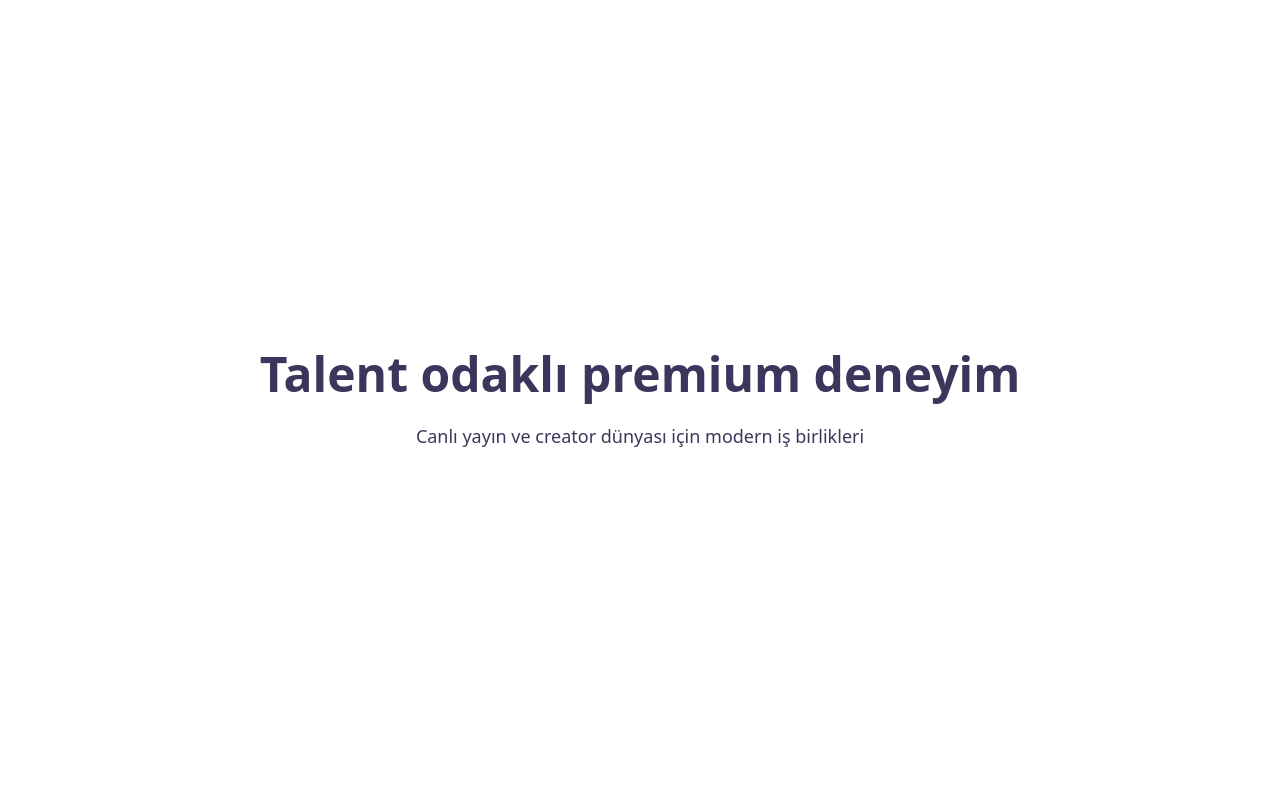
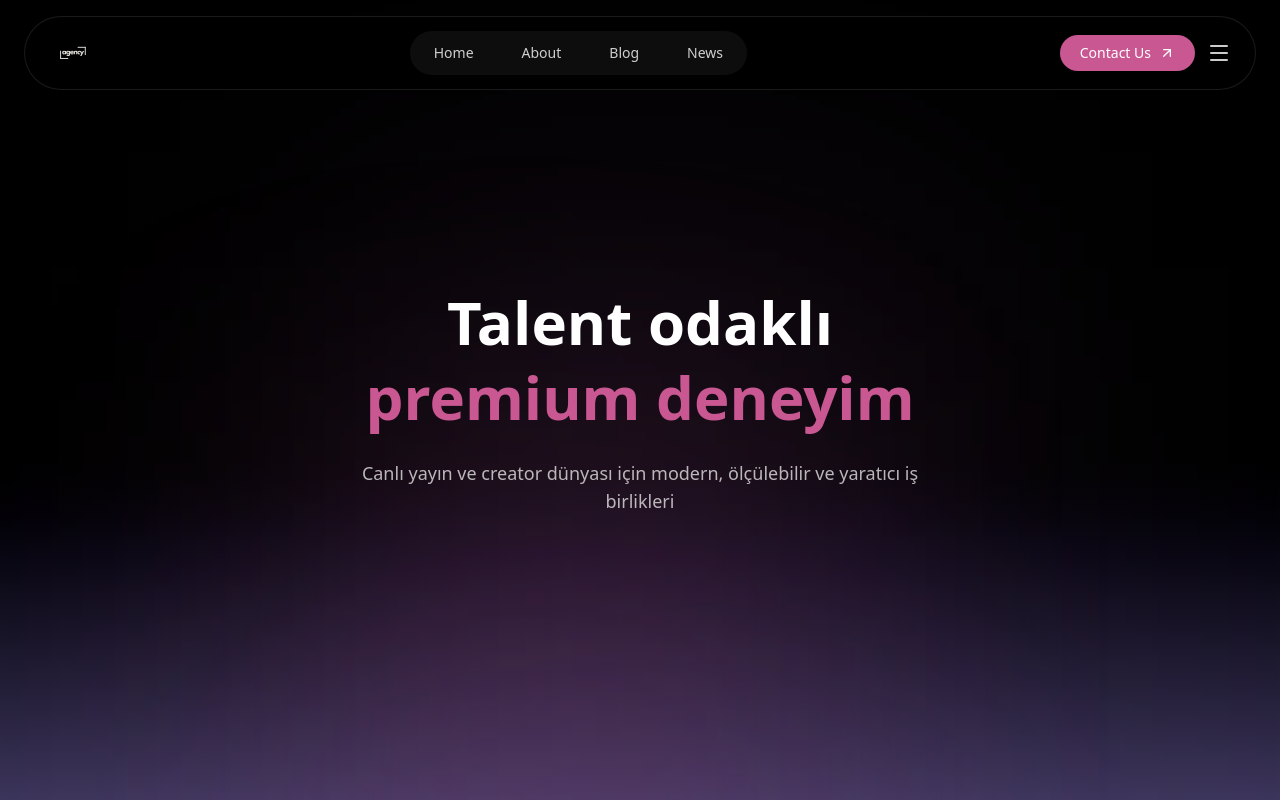
Before and after one commit to elifgure/agency-website, a Next.js app: page / in a window 1280 px wide. Built offline with nearby package versions, Linux system fonts and the light colour scheme.

Commit message:
feat: Introduce foundational UI components for header, hero, and navigation, including a menu overlay.

```diff
--- a/package.json
+++ b/package.json
@@ -10,6 +10,7 @@
   },
   "dependencies": {
     "framer-motion": "^12.26.2",
+    "lucide-react": "^0.562.0",
     "next": "16.1.3",
     "react": "19.2.3",
     "react-dom": "19.2.3"
--- /dev/null
+++ b/src/app/components/Header.jsx
@@ -0,0 +1,102 @@
+"use client";
+
+import { useState } from "react";
+import { motion } from "framer-motion";
+import { ArrowUpRight, Menu } from "lucide-react";
+import Image from "next/image";
+import MenuOverlay from "./MenuOverlay";
+
+export default function Navbar() {
+  const [menuOpen, setMenuOpen] = useState(false);
+
+  return (
+    <>
+      <motion.nav
+        initial={{ opacity: 0, y: -20 }}
+        animate={{ opacity: 1, y: 0 }}
+        transition={{ duration: 0.8, ease: "easeOut" }}
+        className="fixed top-0 left-0 w-full z-40"
+      >
+        <div className="mx-auto max-w-7xl px-6 py-4">
+          <div
+            className="
+              flex items-center justify-between
+              rounded-full
+              bg-black/40 backdrop-blur-xl
+              border border-white/10
+              px-6 py-3
+            "
+          >
+            {/* LOGO */}
+            <div className="w-12 h-12 flex items-center justify-center">
+              <Image
+                src="/image/logo.svg"
+                alt="Logo"
+                width={48}
+                height={48}
+                priority
+              />
+            </div>
+
+            {/* CENTER MENU (DESKTOP) */}
+            <div className="hidden md:flex items-center gap-2 bg-white/5 rounded-full p-1">
+              {["Home", "About", "Blog", "News"].map((item) => (
+                <button
+                  key={item}
+                  className="
+                    px-5 py-2 rounded-full
+                    text-sm text-white/80
+                    hover:text-white
+                    hover:bg-white/10
+                    transition
+                  "
+                >
+                  {item}
+                </button>
+              ))}
+            </div>
+
+            {/* RIGHT ACTIONS */}
+            <div className="flex items-center gap-3">
+              <button
+                className="
+                  group hidden sm:flex items-center gap-2
+                  px-5 py-2 rounded-full
+                  bg-[var(--color-accent)]
+                  text-white text-sm font-medium
+                  hover:opacity-90 transition
+                "
+              >
+                Contact Us
+                <ArrowUpRight
+                  className="
+                    w-4 h-4
+                    transition-transform duration-300 ease-out
+                    group-hover:-translate-y-1
+                    group-hover:translate-x-1
+                  "
+                />
+              </button>
+
+              {/* MENU ICON */}
+              <Menu
+                onClick={() => setMenuOpen(true)}
+                className="
+                  text-white/80 hover:text-white
+                  cursor-pointer transition
+                  hover:scale-110
+                "
+              />
+            </div>
+          </div>
+        </div>
+      </motion.nav>
+
+      {/* OVERLAY MENU */}
+      <MenuOverlay
+        open={menuOpen}
+        onClose={() => setMenuOpen(false)}
+      />
+    </>
+  );
+}
--- a/src/app/components/Hero.jsx
+++ b/src/app/components/Hero.jsx
@@ -7,15 +7,34 @@ export default function Hero({ show }) {
     <motion.section
       initial={{ opacity: 0, y: 60 }}
       animate={show ? { opacity: 1, y: 0 } : {}}
-      transition={{ duration: 1.2, ease: "easeOut" }}
-      className="min-h-screen flex items-center justify-center"
+      transition={{ duration: 1.1, ease: "easeOut" }}
+      className="
+        relative min-h-screen
+        flex items-center justify-center
+        bg-gradient-to-b
+        from-black via-black to-[var(--color-dark)]
+        text-white
+        overflow-hidden
+      "
     >
-      <div className="text-center">
-        <h1 className="text-5xl font-bold">
-          Talent odaklı premium deneyim
+      {/* SOFT GLOW BACKGROUND */}
+      <div className="absolute inset-0 pointer-events-none">
+        <div className="absolute top-1/3 left-1/2 -translate-x-1/2 w-[600px] h-[600px] bg-[var(--color-primary)]/20 blur-[140px]" />
+        <div className="absolute top-2/3 left-1/4 w-[400px] h-[400px] bg-[var(--color-accent)]/20 blur-[160px]" />
+      </div>
+
+      {/* CONTENT */}
+      <div className="relative z-10 text-center px-6">
+        <h1 className="text-5xl md:text-6xl font-semibold leading-tight">
+          Talent odaklı <br />
+          <span className="text-[var(--color-accent)]">
+            premium deneyim
+          </span>
         </h1>
-        <p className="mt-6 text-lg max-w-xl mx-auto">
-          Canlı yayın ve creator dünyası için modern iş birlikleri
+
+        <p className="mt-6 text-lg text-white/70 max-w-xl mx-auto">
+          Canlı yayın ve creator dünyası için modern,
+          ölçülebilir ve yaratıcı iş birlikleri
         </p>
       </div>
     </motion.section>
--- /dev/null
+++ b/src/app/components/MenuOverlay.jsx
@@ -0,0 +1,79 @@
+"use client";
+
+import { motion, AnimatePresence } from "framer-motion";
+import { X } from "lucide-react";
+import Image from "next/image";
+import NavItem from "./NavItem";
+import SocialIcons from "./SocialIcons";
+
+export default function MenuOverlay({ open, onClose }) {
+  return (
+    <AnimatePresence>
+      {open && (
+        <motion.div
+          className="fixed inset-0 z-50 flex items-center justify-center bg-black/40 backdrop-blur-md"
+          initial={{ opacity: 0 }}
+          animate={{ opacity: 1 }}
+          exit={{ opacity: 0 }}
+        >
+          {/* MENU PANEL */}
+          <motion.div
+            initial={{ x: "100%", scaleX: 0.85 }}
+            animate={{ x: 0, scaleX: 1 }}
+            exit={{ x: "100%", scaleX: 0.85 }}
+            transition={{
+              duration: 0.8,
+              ease: [0.77, 0, 0.175, 1],
+            }}
+            className="
+              relative
+              w-[80vw] max-w-5xl h-[70vh]
+              rounded-3xl
+              bg-[#3D365C]/90
+              border border-white/10
+              flex
+            "
+          >
+            {/* CLOSE */}
+            <button
+              onClick={onClose}
+              className="absolute top-6 right-6 text-white text-2xl hover:rotate-90 transition"
+            >
+              <X />
+            </button>
+
+           {/* LEFT NAV */}
+<div className="group flex flex-col justify-center gap-6 pl-12">
+  {["Home", "About", "Projects", "Contact"].map((item) => (
+    <NavItem key={item} label={item} onClick={onClose} />
+  ))}
+</div>
+
+            {/* CENTER LOGO */}
+<div className="w-1/3 flex items-center justify-center">
+  <Image
+    src="/image/logo.svg"
+    alt="Brand Logo"
+    width={120}
+    height={120}
+    priority
+    className="object-contain"
+  />
+</div>
+
+            {/* RIGHT INFO */}
+            <div className="w-1/3 flex flex-col justify-between py-12 pr-12 text-white/70">
+              <div>
+                <p className="text-sm">Studio Name</p>
+                <p className="text-sm">Berlin, Germany</p>
+                <p className="text-sm">hello@studio.com</p>
+              </div>
+
+              <SocialIcons />
+            </div>
+          </motion.div>
+        </motion.div>
+      )}
+    </AnimatePresence>
+  );
+}
--- /dev/null
+++ b/src/app/components/NavItem.jsx
@@ -0,0 +1,28 @@
+"use client";
+import { motion } from "framer-motion";
+
+export default function NavItem({ label, onClick }) {
+  return (
+    <motion.div
+      onClick={onClick}
+      initial={{ y: 24, opacity: 0 }}
+      animate={{ y: 0, opacity: 1 }}
+      transition={{ duration: 0.5, ease: "easeOut" }}
+      className="
+        relative
+        text-5xl font-semibold text-white
+        cursor-pointer
+        transition-all duration-300 ease-out
+
+        blur-0 opacity-100
+
+        group-hover:[&:not(:hover)]:blur-[3px]
+        group-hover:[&:not(:hover)]:opacity-20
+
+        hover:scale-125
+      "
+    >
+      {label}
+    </motion.div>
+  );
+}
--- /dev/null
+++ b/src/app/components/SocialIcons.jsx
@@ -0,0 +1,13 @@
+import { Linkedin, Instagram } from "lucide-react";
+
+export default function SocialIcons() {
+  return (
+    <div className="flex gap-5 text-white/60">
+      <span className="text-xl hover:opacity-100 hover:scale-110 transition cursor-pointer">
+        X
+      </span>
+      <Linkedin className="w-5 h-5 hover:opacity-100 hover:scale-110 transition cursor-pointer" />
+      <Instagram className="w-5 h-5 hover:opacity-100 hover:scale-110 transition cursor-pointer" />
+    </div>
+  );
+}
--- a/src/app/layout.js
+++ b/src/app/layout.js
@@ -1,9 +1,11 @@
+import Navbar from "./components/Header";
 import "./globals.css";
 
 export default function RootLayout({ children }) {
   return (
     <html lang="en">
       <body className="overflow-hidden bg-black text-white">
+             <Navbar />
         {children}
       </body>
     </html>
```
Also changed, not shown: public/image/logo.svg (added), 1 other file (tests, documents, lock files or other folders).
